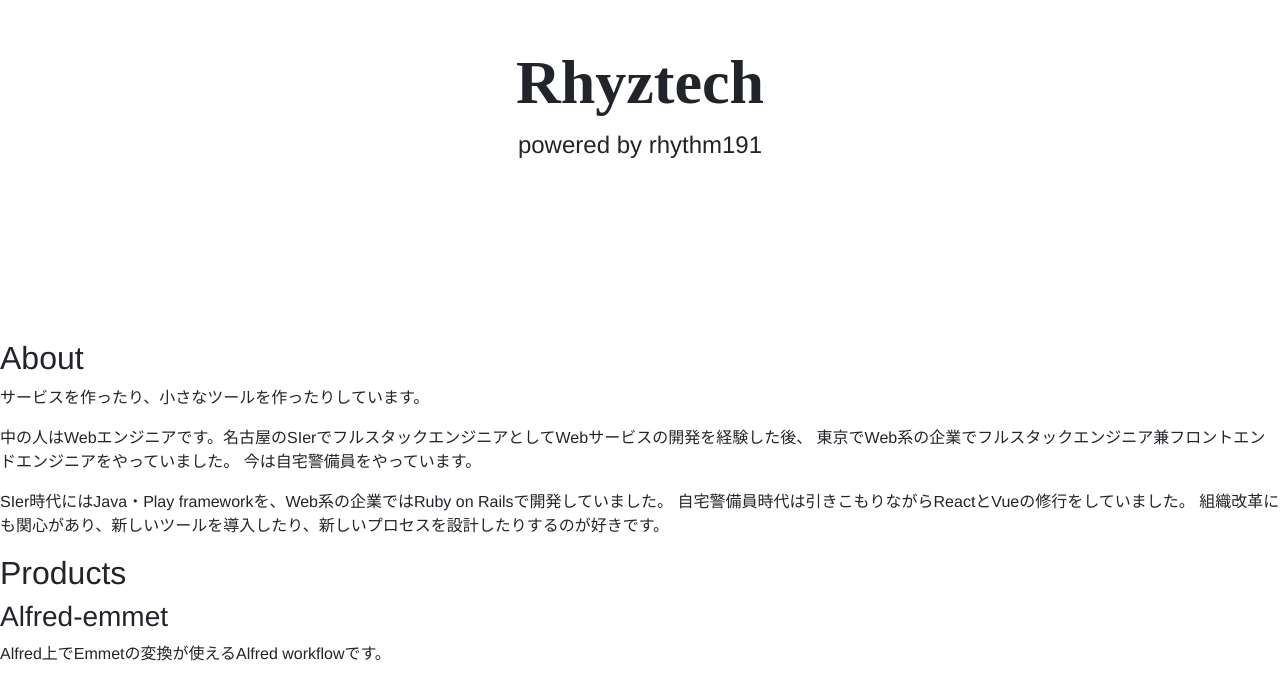
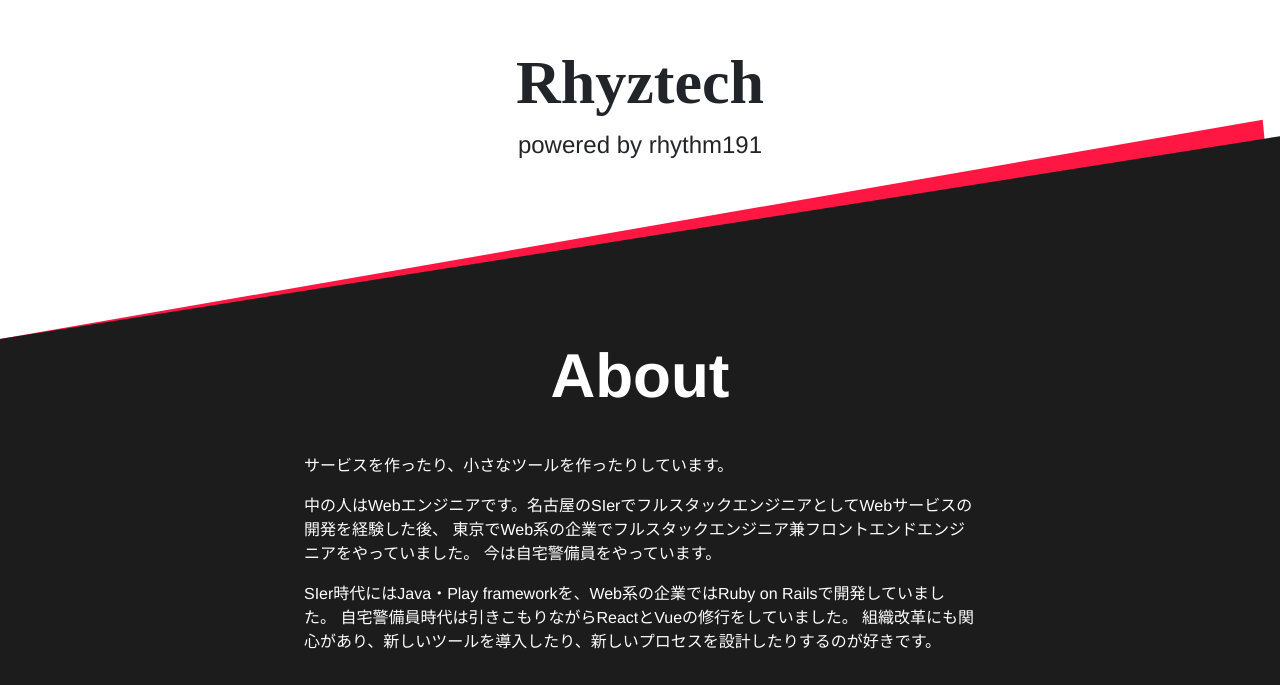
Before and after one commit to rhythm191/website, a Next.js app: page / in a window 1280 px wide. Shown: the part 115-800 px from the top of the page. Built offline with nearby package versions, Linux system fonts and the light colour scheme.

Commit message:
add about section style

```diff
--- a/assets/style.scss
+++ b/assets/style.scss
@@ -5,6 +5,12 @@ $breakpoint-xl: 1200px !default;
 
 body {
   font-family: "Helvetica Neue", "Hiragino Kaku Gothic ProN", Meiryo, sans-serif;
+  text-rendering: optimizeLegibility;
+  line-height: 1.5;
+}
+
+main {
+  overflow: hidden;
 }
 
 #hero-section {
@@ -21,7 +27,6 @@ body {
     font-family: "Abril Fatface", serif;
     font-size: 48px;
     font-weight: bold;
-    text-rendering: optimizeLegibility;
 
     @media (min-width: $breakpoint-sm) {
       font-size: 62px;
@@ -32,3 +37,69 @@ body {
     font-size: 24px;
   }
 }
+
+#about {
+  position: relative;
+  padding-bottom: 4px;
+  color: #fff;
+
+  $bg-black: #1c1c1c;
+  $bg-red: #ff1744;
+
+  background-color: $bg-red;
+
+  &::before {
+    content: "";
+    position: absolute;
+    top: 0;
+    left: 0;
+    width: 100%;
+    height: 100%;
+    transform-origin: left;
+    background-color: $bg-black;
+    transform: skewY(-9deg);
+
+    z-index: -1;
+  }
+
+  &::after {
+    content: "";
+    position: absolute;
+    top: 0;
+    left: 0;
+    width: 100%;
+    height: 100%;
+    transform-origin: left;
+    background-color: #ff1744;
+    transform: skewX(-5deg) rotate(-10deg);
+
+    z-index: -2;
+  }
+
+  .wrapper {
+    padding: 0 0 60px;
+    background-color: $bg-black;
+  }
+
+  h2 {
+    font-size: 48px;
+    font-weight: bold;
+    text-align: center;
+    margin-bottom: 40px;
+
+    @media (min-width: $breakpoint-sm) {
+      font-size: 62px;
+    }
+  }
+
+  p {
+    width: 100%;
+    max-width: 42rem;
+    margin: 0 auto 1rem;
+    padding: 0 1rem;
+
+    @media (min-width: $breakpoint-sm) {
+      padding: 0;
+    }
+  }
+}
--- a/pages/index.jsx
+++ b/pages/index.jsx
@@ -14,6 +14,7 @@ export default function Index() {
       </section>
 
       <section id="about">
+        <div className="wrapper">
           <h2>About</h2>
           <p>サービスを作ったり、小さなツールを作ったりしています。</p>
           <p>
@@ -26,6 +27,7 @@ export default function Index() {
             自宅警備員時代は引きこもりながらReactとVueの修行をしていました。
             組織改革にも関心があり、新しいツールを導入したり、新しいプロセスを設計したりするのが好きです。
           </p>
+        </div>
       </section>
 
       <section id="products">
```
Lines whose indentation alone changed are shown as unchanged.
